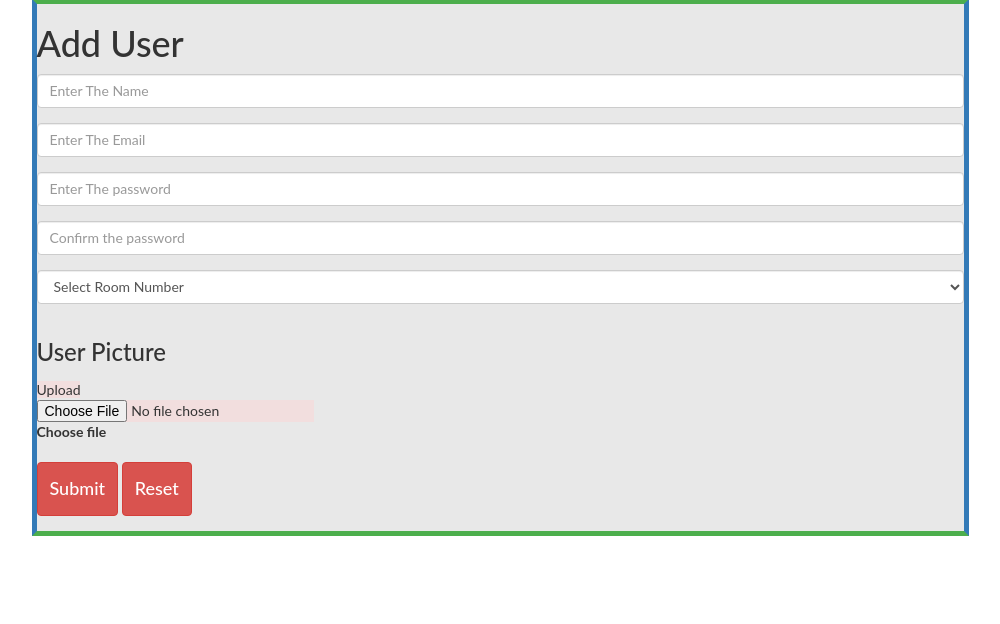
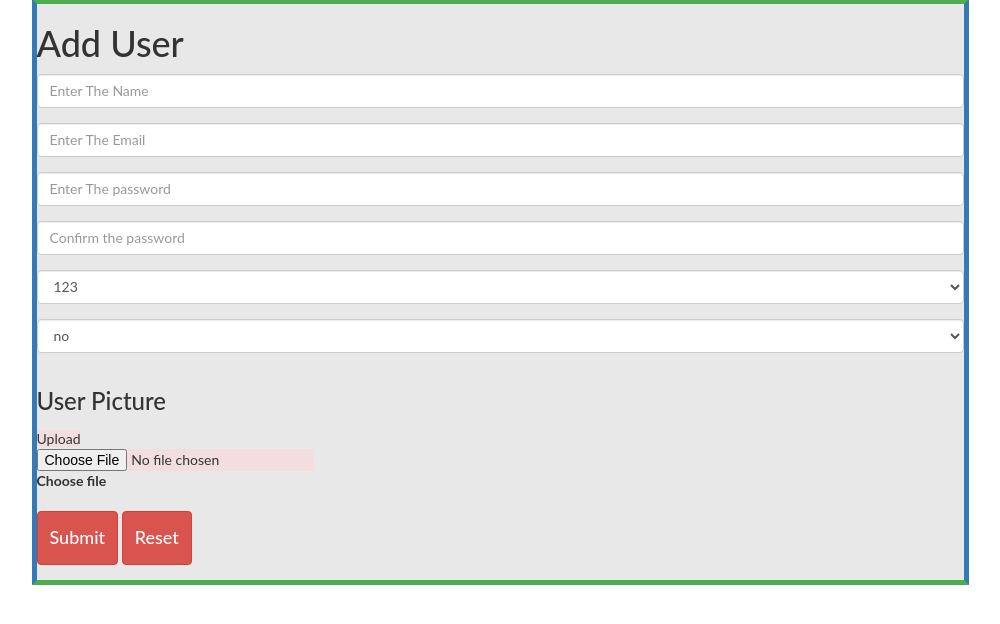
Before and after one commit to Abdelrahman1993/ITI_php_cafietria, a PHP site: page /add_user.php in a window 1280 px wide. Shown: the part 73-697 px from the top of the page, without its empty margins (146-1146 px from the left). Run offline with PHP 8.4, Linux system fonts and the light colour scheme; a user stored in the database is signed in; data comes from the database, SQL or seed files in the repository; some libraries are stand-ins or nearby versions.

```diff
--- a/add_user.php
+++ b/add_user.php
@@ -58,7 +58,7 @@
         <div class="col-10">
           <select name="room_num" class="form-control form-control-lg border-danger ">
             <?php
-            echo '<option disabled="true" selected>Select Room Number</option>';
+//            echo '<option disabled="true" selected>Select Room Number</option>';
               $stmt = $con->prepare("SELECT * FROM Room");
               $stmt->execute();
               while ($row = $stmt->fetch()) {
@@ -66,6 +66,15 @@
                 echo '<option value='.$row['room_id'].'>'.$row['room_id'].'</option>';
               }
             ?>
+          </select>
+        </div>
+      </div>
+
+      <div class="form-group">
+        <div class="col-10">
+          <select name="admin" class="form-control form-control-lg border-danger ">
+            <option value="0">no</option>
+            <option value="1">yes</option>
           </select>
         </div>
       </div>
```
Also changed, not shown: add_new_user.php (+15 -6 lines).
